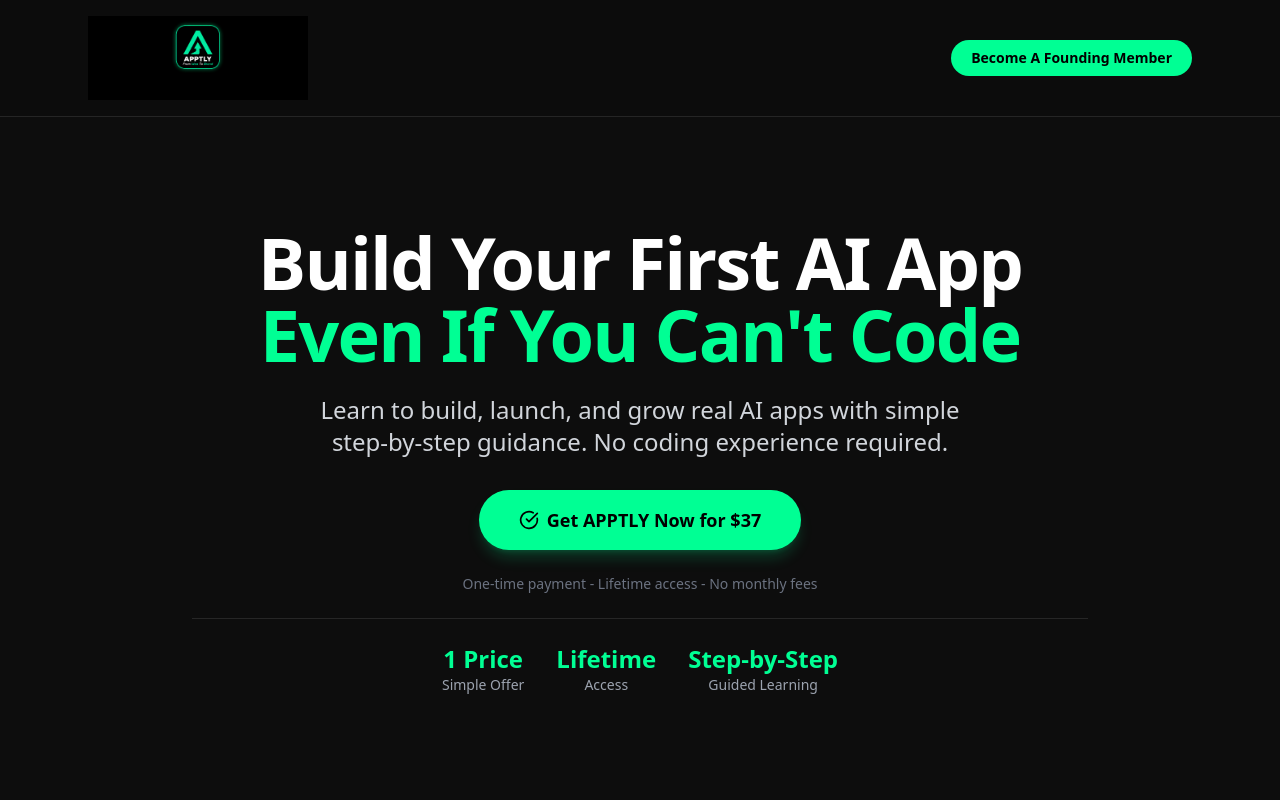
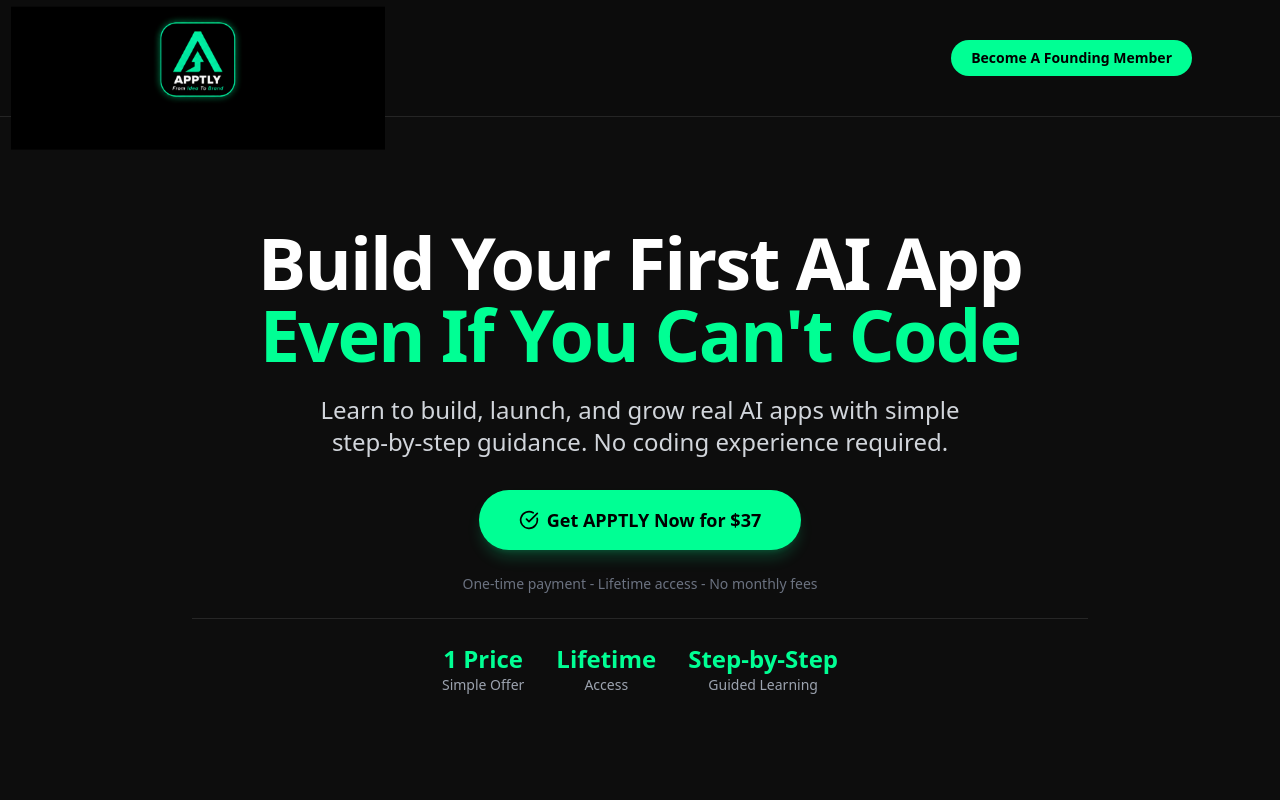
Before and after one commit to myapptly/apptly-website, a Next.js app: page / in a window 1280 px wide. Shown: the top 800 px of the page. Built offline with nearby package versions, Linux system fonts and the light colour scheme.

Commit message:
Update navbar again

```diff
--- a/components/navbar.tsx
+++ b/components/navbar.tsx
@@ -11,7 +11,7 @@ export function Navbar() {
           alt="APPTLY Logo"
           width={200}
           height={100}
-          className="object-contain w-[220px] h-auto"
+          className="object-contain w-[220px] h-auto scale-[1.7] translate-y-[20px] origin-center"
           />
         <a
           href="#pricing"
```
